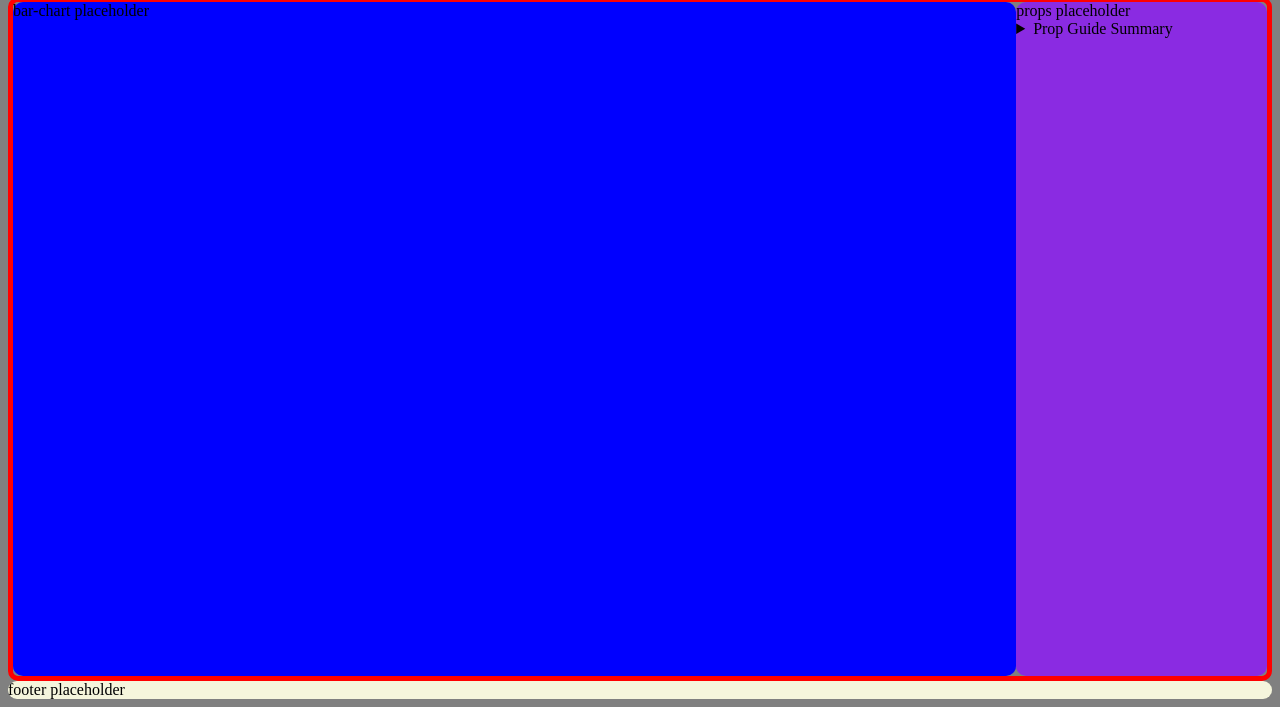
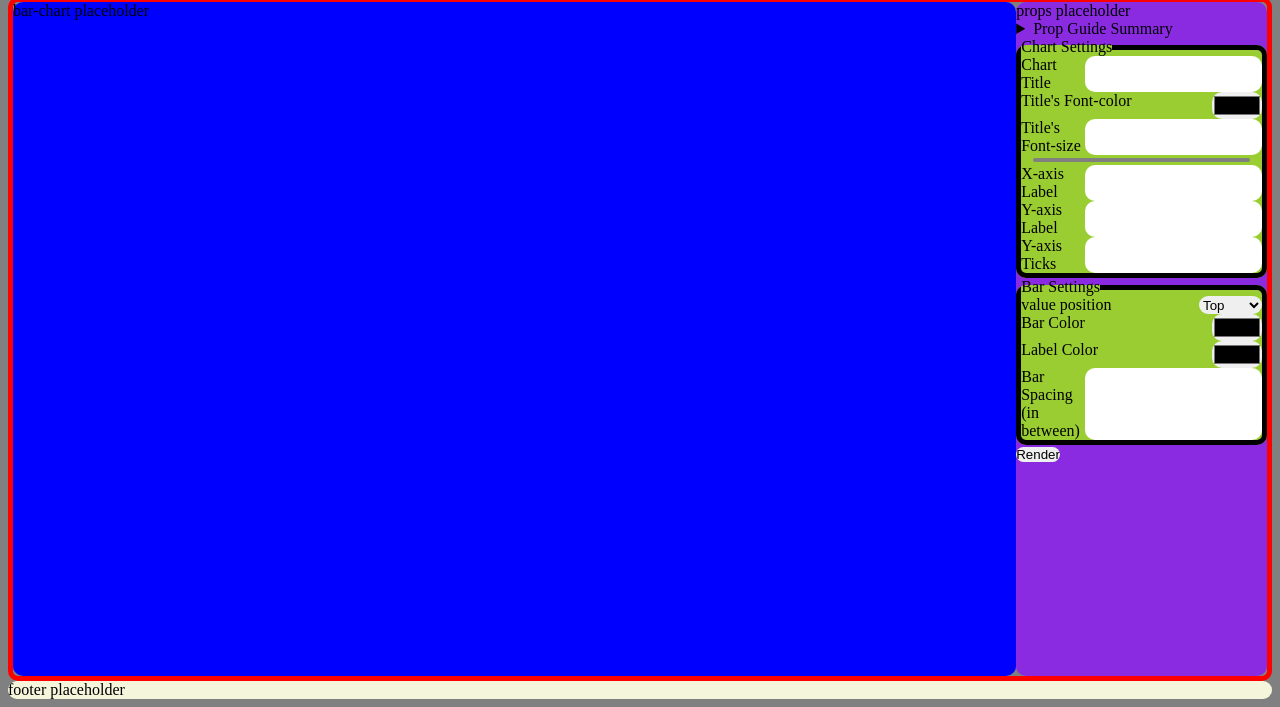
Before and after one commit to AH82/bar-chart, a website: page index.html in a window 1280 px wide. Shown: the part 93-800 px from the top of the page. Drawn offline with Linux system fonts and the light colour scheme.

Commit message:
code: layout, fill, and style children : chart props (settings)

```diff
--- a/index.html
+++ b/index.html
@@ -45,6 +45,73 @@
         <summary>Prop Guide Summary</summary>
         <p> [placeholder] Guide to props </p>
       </details>
+
+      <form action="">
+
+        <fieldset>
+          <legend>Chart Settings</legend>
+          <div>
+            <label for="title-font-color">Chart Title</label>
+            <input type="text" name="title-font-color" id="title-font-color">
+          </div>
+          <div>
+            <label for="title-font-color">Title's Font-color</label>
+            <input type="color" name="title-font-color " id="title-font-color">
+          </div>
+          <div>
+            <label for="title-font-size">Title's Font-size</label>
+            <input type="number" name="title-font-color" id="title-font-color">
+          </div>
+
+          <hr>
+
+          <div>
+            <label for="x-axis-label">X-axis Label</label>
+            <input type="text" name="x-axis-label" id="x-axis-label">
+          </div>
+          <div>
+            <label for="y-axis-label">Y-axis Label</label>
+            <input type="text" name="y-axis-label" id="y-axis-label">
+          </div>
+          <div>
+            <label for="y-axis-ticks">Y-axis Ticks</label>
+            <input type="number" name="y-axis-ticks" id="y-axis-ticks">
+          </div>
+
+        </fieldset>
+
+        <fieldset>
+          <legend>Bar Settings</legend>
+          <div>
+
+            <label for="value-position">value position</label>
+            <select name="value-position" id="value-position">
+              <option value="top">Top</option>
+              <option value="center">Center</option>
+              <option value="bottom">Bottom</option>
+            </select>
+          </div>
+
+          <div>
+            <label for="bar-color">Bar Color</label>
+            <input type="color" name="bar-color" id="bar-color">
+          </div>
+
+          <div>
+            <label for="label-color">Label Color</label>
+            <input type="color" name="label-color" id="label-color">
+          </div>
+          <div>
+            <label for="bar-spacing">Bar Spacing (in between)</label>
+            <input type="number" name="bar-spacing" id="bar-spacing">
+          </div>
+
+        </fieldset>
+
+        <input type="button" value="Render">
+
+      </form>
+
     </section>
   </section>
 
--- a/styles/main.css
+++ b/styles/main.css
@@ -26,12 +26,13 @@ section.demo-data {
   gap: 50px;
 
 }
-form {
-    display: flex;
-    flex-direction: row;
-    gap: 50px;
-    flex: 1;
-  }
+section.demo-data > form {
+  background-color: chocolate; /* placeholder */
+  display: flex;
+  flex-direction: row;
+  gap: 50px;
+  flex: 1;
+}
 
 section.chart-container {
   border: 5px solid red;   /* placeholder */
@@ -51,6 +52,26 @@ section.props {
   width: 20%;
 }
 
+fieldset {
+  background-color: yellowgreen; /* placeholder */
+  border: 5px solid;
+  display: flex;
+  flex-direction: column;
+}
+
+fieldset > div {
+  display: flex;
+  justify-content: space-between;
+}
+
+hr {
+  display: block;
+  margin: 3px 5%;
+  background-color: grey;
+  height: 0.25em;
+
+}
+
 footer {
   background-color: beige;  /* placeholder */
 }
```
